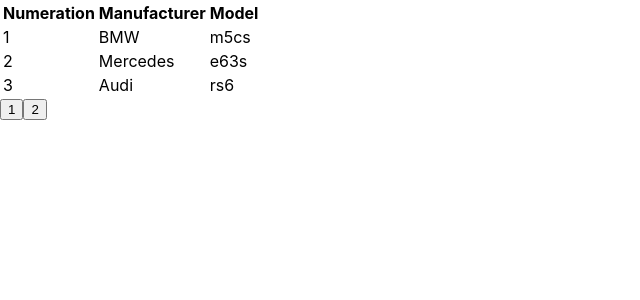
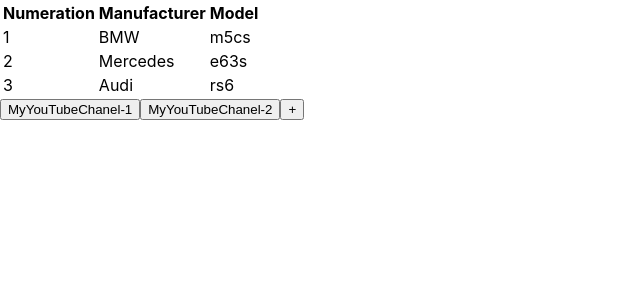
Before and after one commit to melion11/my-microtasks, a React (Create React App) app: page / in a window 1280 px wide. Shown: the top 300 px of the page, without its empty margins (0-640 px from the left). Built offline with nearby package versions, Linux system fonts and the light colour scheme.

Commit message:
completed second microtask

```diff
--- a/src/App.tsx
+++ b/src/App.tsx
@@ -1,5 +1,6 @@
 import React from 'react';
 import {Cars, carType} from './map/topCars';
+import {Button} from './button/Button';
 
 function App() {
     const topCars: carType[] = [
@@ -8,34 +9,25 @@
         {manufacturer: 'Audi', model: 'rs6'}
     ]
 
-    // function myFirstSubscriber () {
-    //     console.log('Hello, i am Vasya')
-    // }
-    //
-    // function mySecondSubscriber () {
-    //     console.log('Hello, i am Ivan')
-    // }
-
-    // const onClickHandler = (name: string) => {
-    //     console.log(name)
-    // }
-
-    const foo1 = () => {
-        console.log(100200)
+    const ButtonFoo1 = (name:string) => {
+        console.log(name)
     }
 
-    const foo2 = (num:number) => {
-       console.log(`в эту функцию пришло число ${num}`)
+    const ButtonFoo2 = (name:string) => {
+        console.log(name)
+    }
+
+    const ButtonFoo3 = () => {
+        console.log('im stupid button')
     }
 
     return (
         <div className="App">
             <Cars cars={topCars}/>
-            {/*<button onClick={(e)=> onClickHandler('Ivan')}>MyYouTubeChanel-1</button>*/}
-            {/*<button onClick={(e)=> onClickHandler('Vasya')}>MyYouTubeChanel-2</button>*/}
+            <Button name={'MyYouTubeChanel-1'} callBack={()=>ButtonFoo1('ivan')}/>
+            <Button name={'MyYouTubeChanel-2'} callBack={()=>ButtonFoo2('vasya')}/>
+            <Button name={'+'} callBack={ButtonFoo3}/>
 
-            <button onClick={foo1}>1</button>
-            <button onClick={()=> foo2(100200)}>2</button>
         </div>
     )
 }
--- /dev/null
+++ b/src/button/Button.tsx
@@ -0,0 +1,17 @@
+import React from 'react';
+
+type ButtonPropsType = {
+    name: string;
+    callBack: () => void
+}
+
+export const Button = (props: ButtonPropsType) => {
+
+    const OnClickHandler = () => {
+        props.callBack()
+    }
+
+    return (
+        <button onClick={OnClickHandler}>{props.name}</button>
+    )
+}
```
